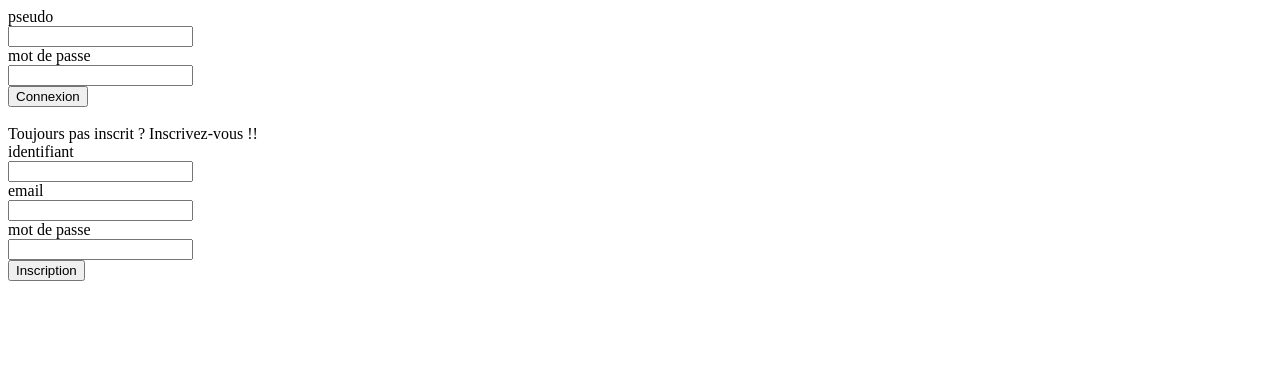
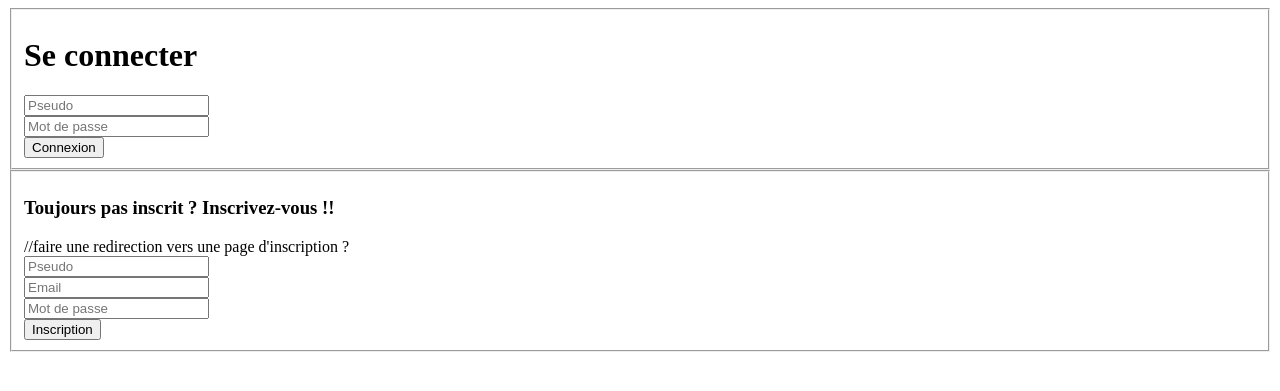
Before and after one commit to Thomas-DaPrato/php_projet, a PHP site: page /login.php in a window 1280 px wide. Shown: the top 391 px of the page. Run offline with PHP 8.4, Linux system fonts and the light colour scheme.

Commit message:
Update login.php

```diff
--- a/code/login.php
+++ b/code/login.php
@@ -1,23 +1,24 @@
 <?php require 'utils.inc.php';
 start_page('Login');?>
+
+<!-- Formulaire de connexion-->
 <form action="traitement.php" method="post">
-    pseudo</br>
-    <input type="text" name="pseudo"/><br/>
-    mot de passe <br/>
-    <input type="password" name="mdp"/><br/>
+    <fieldset>
+        <h1 class="title_co">Se connecter</h1>
+        <input type="text" name="pseudo" placeholder='Pseudo'/><br>
+        <input type="password" name="mdp" placeholder='Mot de passe'/><br>
+        <button type="submit" name="action" value="connexion">Connexion</button>
+    </fieldset>
+</form>
 
-    <button type="submit" name="action" value="connexion">Connexion</button>
-</form>
-<br/>
-Toujours pas inscrit ? Inscrivez-vous !!
+<!-- Formulaire d'inscription -->
 <form action="traitement.php" method="post">
-    identifiant</br>
-    <input type="text" name="nom"/><br/>
-    email <br/>
-    <input type="email" name="email"><br/>
-    mot de passe <br/>
-    <input type="password" name="mdp"/><br/>
-
-    <button type="submit" name="action" value="inscription">Inscription</button>
+    <fieldset>
+        <h3>Toujours pas inscrit ? Inscrivez-vous !!</h3>//faire une redirection vers une page d'inscription ?<br>
+        <input type="text" name="pseudo" placeholder='Pseudo'/><br>
+        <input type="email" name="email" placeholder='Email'><br>
+        <input type="password" name="mdp" placeholder='Mot de passe'/><br>
+        <button type="submit" name="action" value="inscription">Inscription</button>
+    </fieldset>
 </form>
 <?php end_page();?>
```
